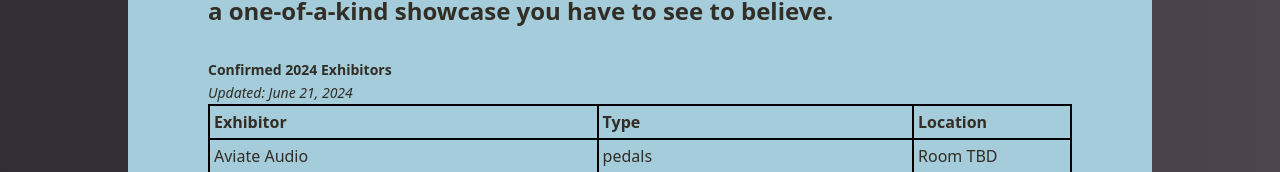
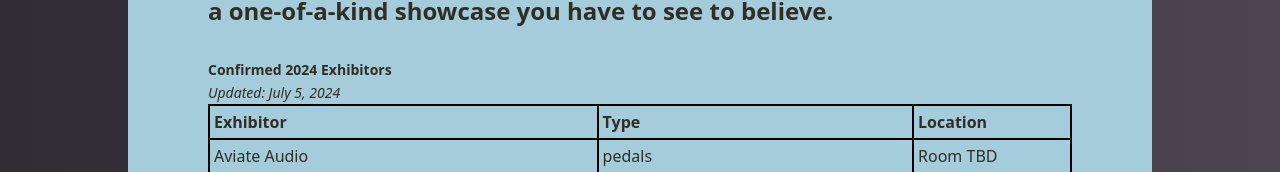
Before and after one commit to oldtownschool/fretboard-summit, a Next.js app: page /luthiers in a window 1280 px wide. Shown: the part 594-766 px from the top of the page. Built offline with nearby package versions, Linux system fonts and the light colour scheme.

Commit message:
on exhbitors page, updated the Updated last date

```diff
--- a/app/luthiers/page.js
+++ b/app/luthiers/page.js
@@ -47,7 +47,7 @@ export default function Luthiers() {
 
 
           <p className="font-bold text-sm leading-relaxed mt-8">Confirmed 2024 Exhibitors</p>
-          <p className="italic text-sm leading-relaxed">Updated: June 21, 2024</p>
+          <p className="italic text-sm leading-relaxed">Updated: July 5, 2024</p>
 
 
           <table class="table-auto">
```
